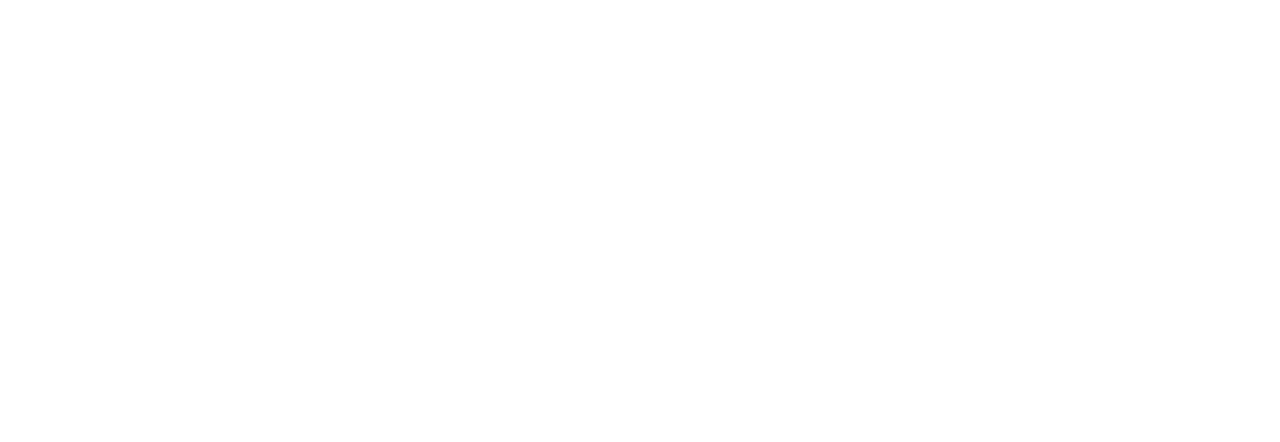
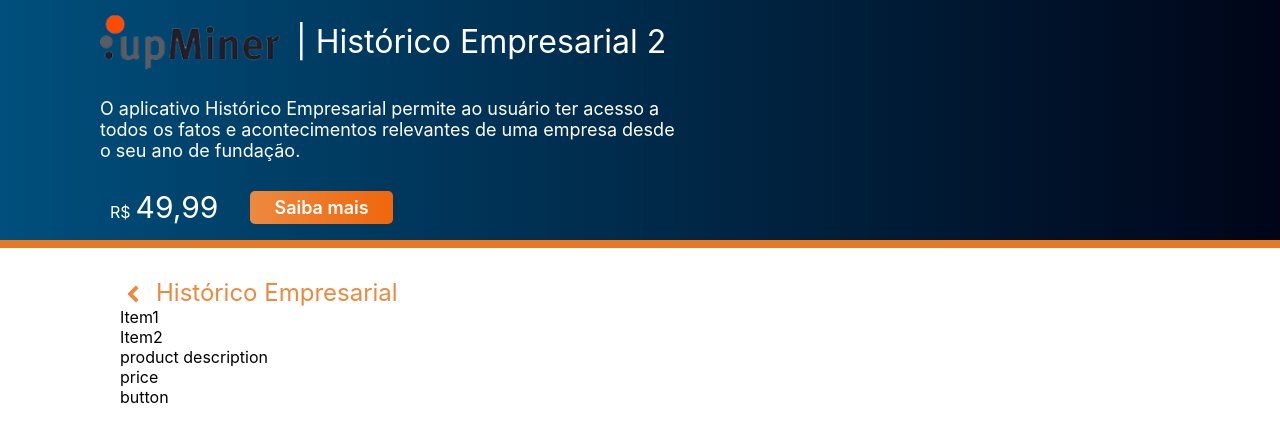
Before and after one commit to matheusgbl/upminer, a React (Vite) app: page /product-detail/0 in a window 1280 px wide. Shown: the top 442 px of the page. Built offline with nearby package versions, Linux system fonts and the light colour scheme.

Commit message:
Troca dos botões para utilização do Link do react-router-dom, para redirecionar para nova página de detalhes

```diff
--- a/src/App.jsx
+++ b/src/App.jsx
@@ -10,7 +10,7 @@
       <DataProvider>
         <Switch>
           <Route exact path="/" component={HomePage} />
-          <Route exact path="/product-detail" component={DetailPage} />
+          <Route exact path="/product-detail/:id" component={DetailPage} />
         </Switch>
       </DataProvider>
     </BrowserRouter>
--- a/src/components/Button/index.jsx
+++ b/src/components/Button/index.jsx
@@ -1,15 +1,16 @@
 import '../../styles/button.scss';
 
 import React from 'react';
+import { Link } from 'react-router-dom';
 
 const Button = ({ price, text, id }) => {
   return (
     <div className="main-page__button">
       <p data-testid={`header-coin-${id}`}>R$</p>
       <span data-testid={`header-price-${id}`}>{price}</span>
-      <button type="button" data-testid={`header-btn-${id}`}>
+      <Link to={`/product-detail/${id}`} data-testid={`header-btn-${id}`}>
         {text}
-      </button>
+      </Link>
     </div>
   );
 };
--- a/src/components/CardServices/Card.jsx
+++ b/src/components/CardServices/Card.jsx
@@ -1,8 +1,9 @@
 import '../../styles/services.scss';
 
 import React from 'react';
+import { Link } from 'react-router-dom';
 
-const Card = ({ icon, serviceName, serviceDescription, price }) => {
+const Card = ({ icon, serviceName, serviceDescription, price, id }) => {
   return (
     <div className="main-page__service-card">
       <div className="main-page__service-card__info">
@@ -10,10 +11,12 @@
         <h3>{serviceName}</h3>
         <p>{serviceDescription}</p>
       </div>
-      <div className="main-page__service-card__info__button">
+      <Link
+        to={`/product-detail/${id}`}
+        className="main-page__service-card__info__button">
         <p>R$ {price}</p>
         <p>Saiba mais</p>
-      </div>
+      </Link>
     </div>
   );
 };
--- a/src/components/CardServices/index.jsx
+++ b/src/components/CardServices/index.jsx
@@ -4,7 +4,7 @@
 
 import Card from './Card';
 
-const Services = ({ services }) => {
+const Services = ({ services, onSelectCard }) => {
   return (
     <div className="main-page__services">
       {services.map((item, index) => (
@@ -13,6 +13,8 @@
           price={item.price}
           serviceName={item.serviceName}
           serviceDescription={item.description}
+          id={item.id}
+          onSelectCard={onSelectCard}
           key={index}
         />
       ))}
--- a/src/components/Carousel/index.jsx
+++ b/src/components/Carousel/index.jsx
@@ -1,7 +1,6 @@
 import '../../styles/carousel.scss';
 
 import React, { useEffect, useState } from 'react';
-import { useSwipeable } from 'react-swipeable';
 
 export const CarouselItem = ({ children, width }) => {
   return (
@@ -39,14 +38,8 @@
     };
   });
 
-  const handlers = useSwipeable({
-    onSwipedLeft: () => updateIndex(activeIndex + 1),
-    onSwipedRight: () => updateIndex(activeIndex - 1),
-  });
-
   return (
     <div
-      {...handlers}
       className="carousel"
       onMouseEnter={() => setPaused(true)}
       onMouseLeave={() => setPaused(false)}>
--- a/src/context/DataContext.jsx
+++ b/src/context/DataContext.jsx
@@ -266,6 +266,10 @@
     [isFiltered, serviceContent, filteredServices],
   );
 
+  const handleService = useCallback((value) => {
+    console.log(value);
+  }, []);
+
   return (
     <DataContext.Provider
       value={{
@@ -277,6 +281,7 @@
         filteredServices,
         handleCategory,
         handleSort,
+        handleService,
       }}>
       {children}
     </DataContext.Provider>
--- a/src/pages/home.jsx
+++ b/src/pages/home.jsx
@@ -12,12 +12,13 @@
   const {
     headerContent,
     categoryContent,
-    handleCategory,
     sortBy,
-    handleSort,
     isFiltered,
     serviceContent,
     filteredServices,
+    handleCategory,
+    handleSort,
+    handleService,
   } = useContext(DataContext);
 
   return (
@@ -26,7 +27,10 @@
       <div className="main-page__content">
         <SelectCategory categories={categoryContent} onSelectCard={handleCategory} />
         <OrderInput value={sortBy} onChangeValue={handleSort} />
-        <Services services={!isFiltered ? serviceContent : filteredServices} />
+        <Services
+          services={!isFiltered ? serviceContent : filteredServices}
+          onSelectCard={handleService}
+        />
       </div>
     </main>
   );
--- a/src/styles/button.scss
+++ b/src/styles/button.scss
@@ -4,9 +4,11 @@
   display: flex;
   margin: 0 10px;
   align-items: center;
+
     p, span {
       color: white;
     }
+
     p {
       margin-top: 10px;
     }
@@ -16,16 +18,17 @@
       font-size: 30px;
     }
 
-    button {
-      font-size: 14px;
+    a {
+      font-size: 18px;
       font-weight: 600;
-      padding: 10px 20px;
+      padding: 6px 24px;
       border: none;
       color: white;
       border-radius: 5px;
       background-image: $btnGradientColor;
       margin-left: 2rem;
       transition: all 0.2s ease-in;
+      text-decoration: none;
 
     &:hover {
       cursor: pointer;
--- a/src/styles/services.scss
+++ b/src/styles/services.scss
@@ -53,6 +53,8 @@
       margin-top: auto;
       border-bottom-left-radius: 5px;
       border-bottom-right-radius: 5px;
+      border: none;
+      text-decoration: none;
 
       p {
         color: white;
```
Also changed, not shown: 1 other file (tests, documents, lock files or other folders).
